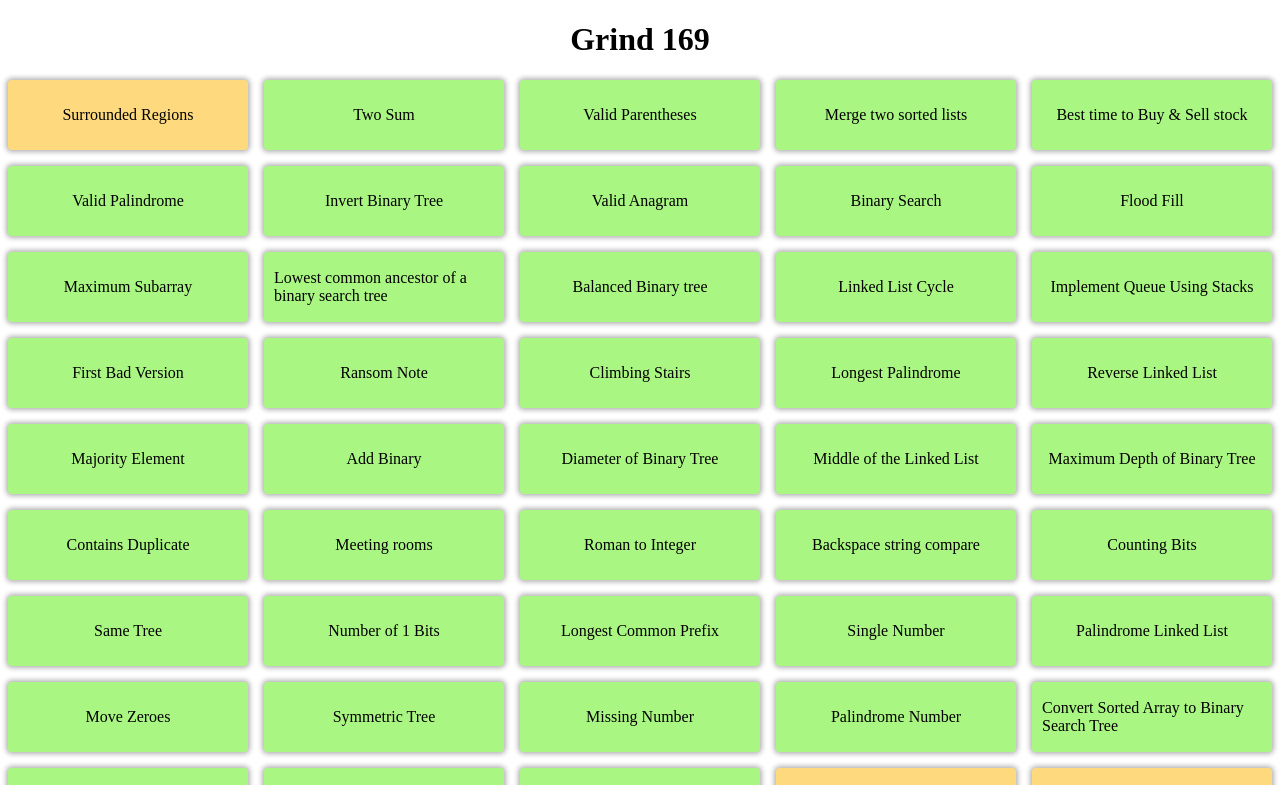
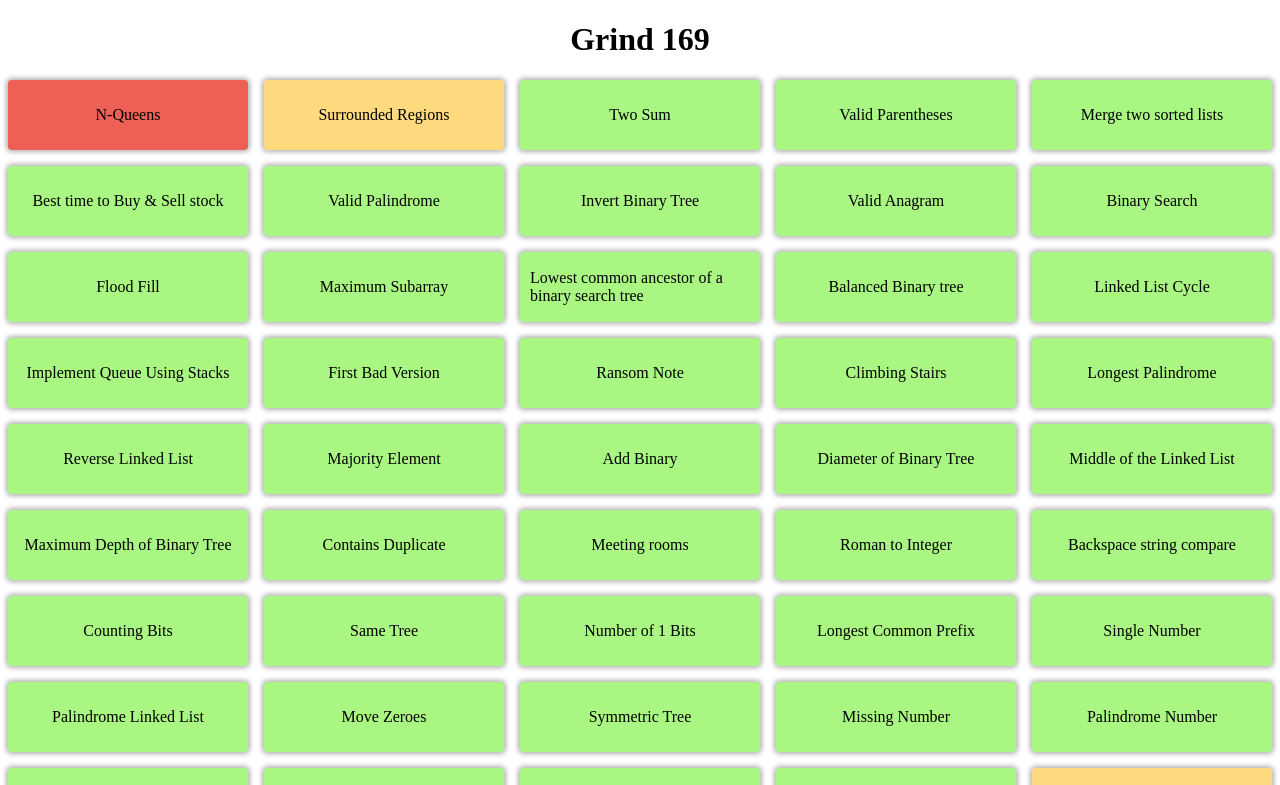
Before and after one commit to vivekchand/grind169, a React (Create React App) app: page / in a window 1280 px wide. Shown: the top 785 px of the page. Built offline with nearby package versions, Linux system fonts and the light colour scheme.

Commit message:
Update config.js

```diff
--- a/src/config.js
+++ b/src/config.js
@@ -1,4 +1,14 @@
 export const data = [
+  {
+    "Id": 127,
+    "Solution": "https://github.com/vivekchand/grind169-solutions/blob/main/51.%20N-Queens/NQueens.java",
+    "Url": "https://leetcode.com/problems/n-queens/",
+    "Week": 11,
+    "Category": "Backtracking",
+    "Problem": "N-Queens",
+    "Summary": "This solution uses backtracking to place N queens on an N×N chessboard such that no two queens attack each other. It recursively tries placing queens in different positions, checking for validity, and backtracks when a conflict is found. The solution returns all distinct solutions to the N-queens puzzle.",
+    "Type": "Hard"
+  },
   {
     "Id": 126,
     "Solution": "https://github.com/vivekchand/grind169-solutions/blob/main/130.%20Surrounded%20Regions/SurroundedRegions.java",
```
